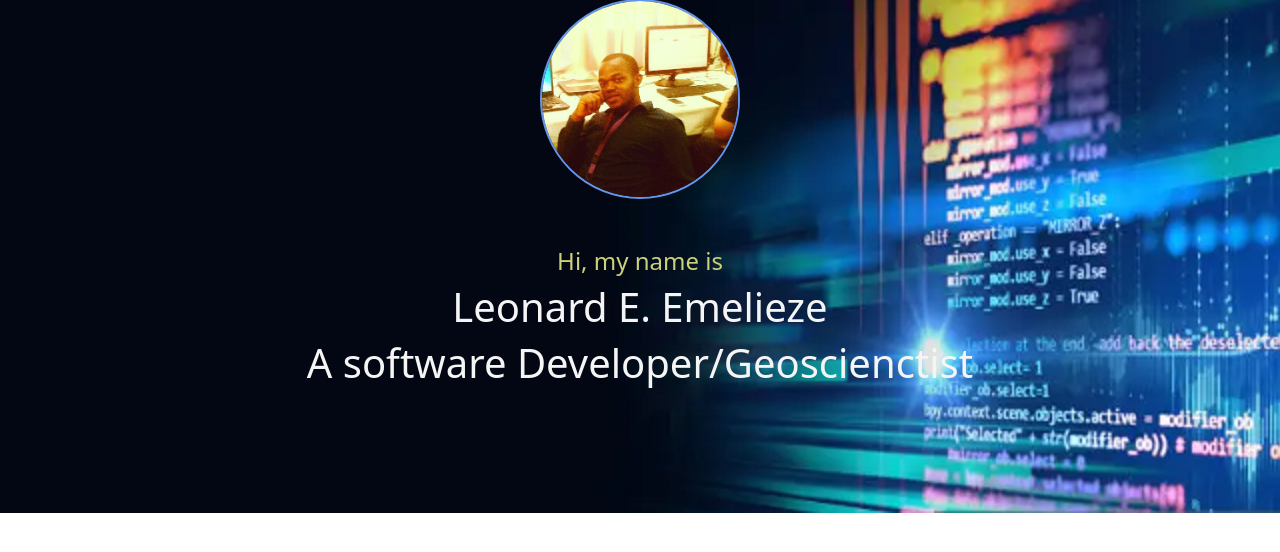
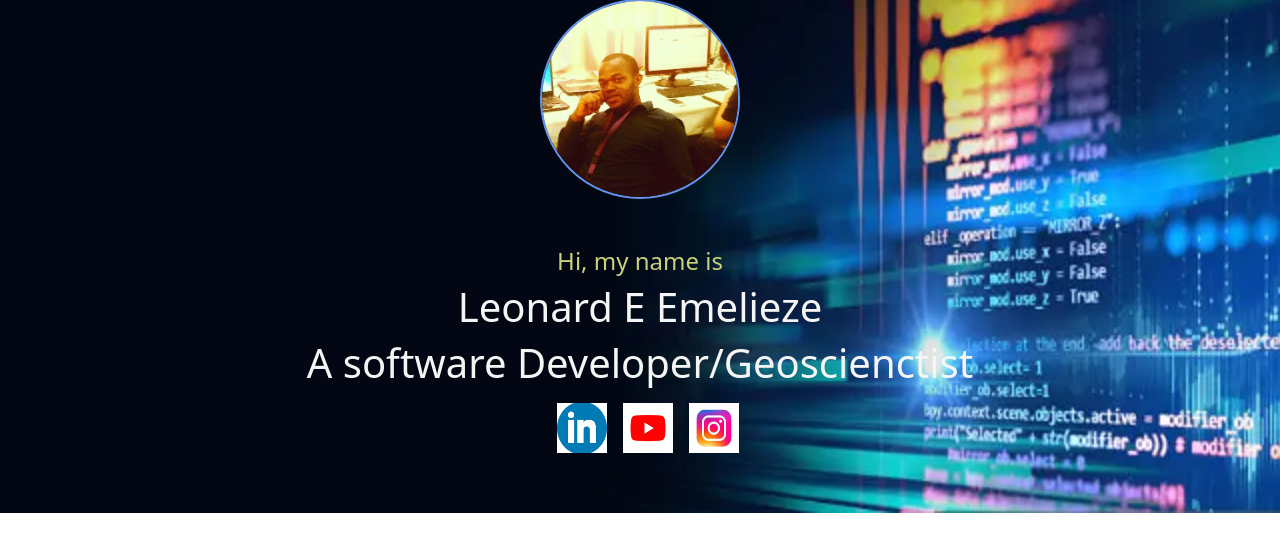
Before and after one commit to leoseis/-portfolio, a Django app: page / in a window 1280 px wide. Shown: the part 129-681 px from the top of the page. Run offline with Django 5.2, Linux system fonts and the light colour scheme.

Commit message:
links created

```diff
--- a/ebo/templates/home.html
+++ b/ebo/templates/home.html
@@ -11,14 +11,30 @@
     </div>
   </div>
 </div>
-
-
 <div class="col-12 text-center mt-3">
   <h4 class="intro"> Hi, my name is </h4>
     <div class="name">
-      <h1> Leonard E. Emelieze</h1>
+      <h1> Leonard E Emelieze</h1>
       <h1> A software Developer/Geoscienctist </h1>
     </div>
+
+    <div class="col-12 text-center mt-3">
+      <div class="col-12 d-flex justify-content-center align-items-center ">
+          <a href="https://www.linkedin.com/in/neelam-choudhary-4a93a455/" target="_blank" class="ms-3">
+            <img src="{% static 'images/linkendin.png' %}" alt="linkedin" width="50" height="50" class="social_links">
+          </a>
+
+          <a href="https://www.youtube.com/@codingUmbrella" target="_blank" class="ms-3">
+            <img src="{% static 'images/you.png' %}" alt="youtube" width="50" height="50" class="social_links">
+          </a>
+
+          <a href="instagram.com/neelam.choudhary.3785" target="_blank" class="ms-3">
+            <img src="{% static 'images/insta.jpg' %}" alt="instagram" width="50" height="50" class="social_links">
+          </a>
+        </div>
+    </div>
+
+
 </div>
 
 
```
Also changed, not shown: ebo/static/css/style.css (line endings or trailing spaces), ebo/static/images/insta.jpg (added), ebo/static/images/linkendin.png (added), ebo/static/images/you.png (added).
